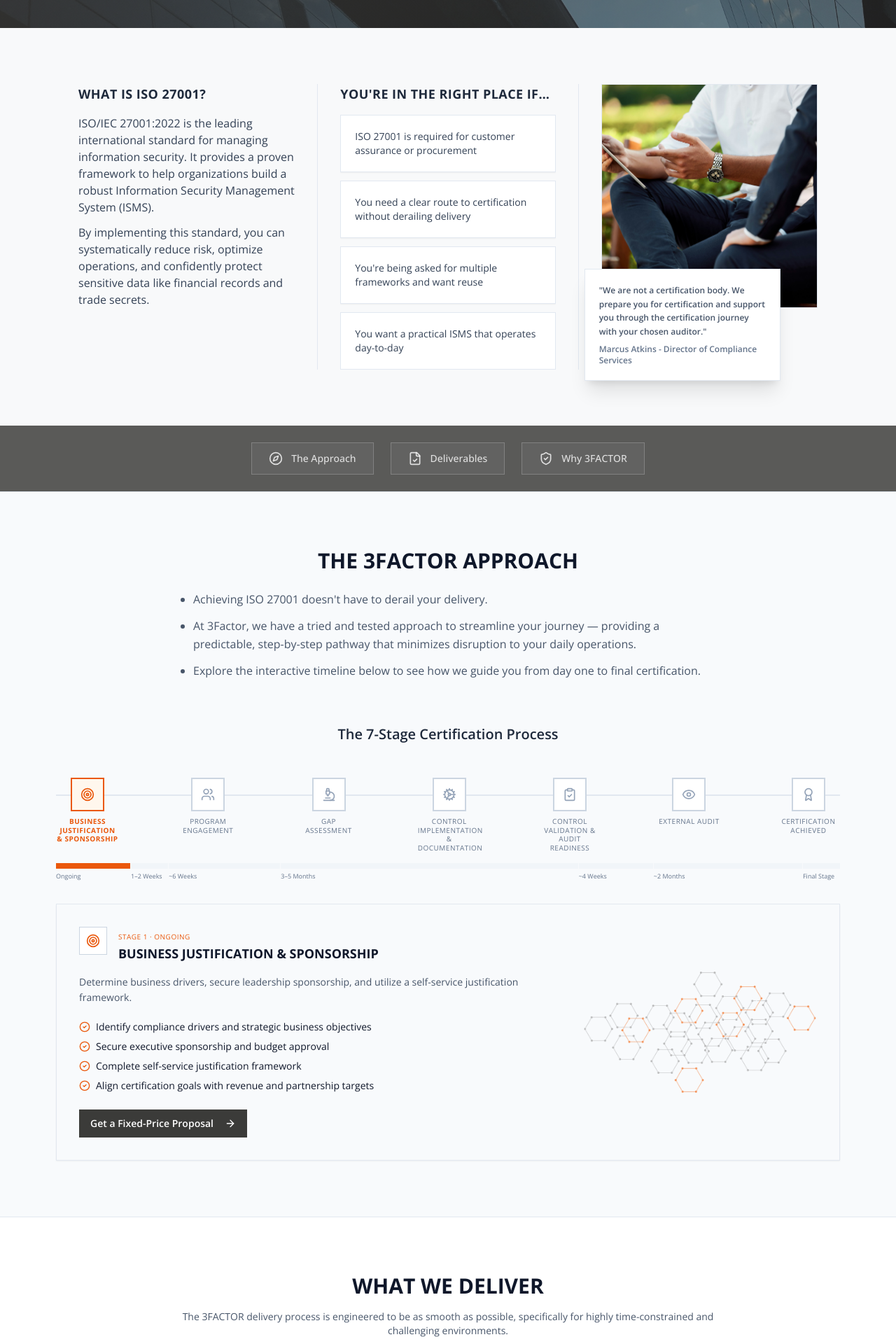
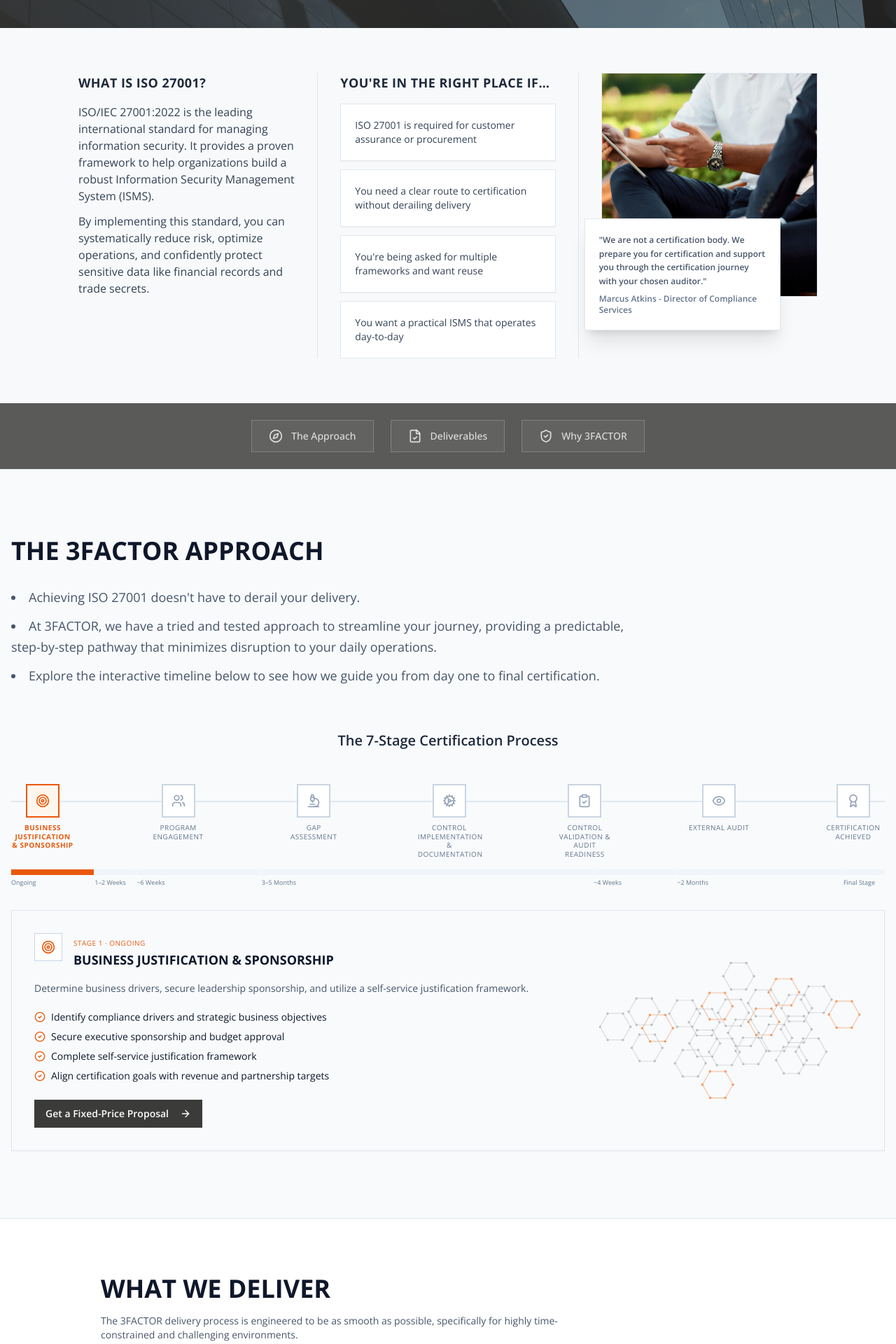
Before and after one commit to Sean3FACTOR/threefactor-glow-web, a React (Vite) app: page /services/iso-27001 in a window 1280 px wide. Shown: the part 280-2200 px from the top of the page at 70% size. Built offline with nearby package versions, Linux system fonts and the light colour scheme.

Commit message:
Visual edit in Lovable
Edited UI in Lovable

```diff
--- a/src/pages/ISO27001Page.tsx
+++ b/src/pages/ISO27001Page.tsx
@@ -612,9 +612,9 @@ const ISO27001Page = () => {
 
 
       {/* ─── You're in the right place ─── */}
-      <section className="py-20 bg-[#F8F9FA]">
+      <section className="py-16 bg-[#F8F9FA]">
         <div className="container mx-auto px-4 max-w-6xl">
-        <div className="grid grid-cols-1 lg:grid-cols-3 items-stretch">
+        <div className="grid grid-cols-1 lg:grid-cols-3 items-start">
             {/* Column 1: What is ISO 27001? */}
             <div className="px-6 lg:px-8">
               {/* Mobile: accordion toggle */}
@@ -718,18 +718,17 @@ const ISO27001Page = () => {
 
 
       {/* ═══ SEGMENT 2: THE ROADMAP ═══ */}
-      <section id="roadmap" className="py-20 bg-slate-50 border-y border-slate-200">
-        <div className="container mx-auto px-4 max-w-6xl">
-          <div className="text-center mb-16">
-            <h2 className="text-2xl md:text-3xl font-bold text-slate-900 uppercase mb-6">
+      <section id="roadmap" className="py-24 bg-slate-50 border-y border-slate-200">
+        <div className="container mx-auto px-4">
+
+          <h2 className="text-3xl md:text-4xl font-bold text-slate-900 uppercase mb-8">
             THE 3FACTOR APPROACH
           </h2>
-            <ul className="text-base text-slate-600 leading-relaxed space-y-3 list-disc list-outside pl-5 max-w-3xl mx-auto text-left">
+          <ul className="text-lg text-slate-600 mb-16 max-w-4xl leading-relaxed space-y-3 list-disc list-inside">
             <li>Achieving ISO 27001 doesn't have to derail your delivery.</li>
-              <li>At 3Factor, we have a tried and tested approach to streamline your journey — providing a predictable, step-by-step pathway that minimizes disruption to your daily operations.</li>
+            <li>At 3FACTOR, we have a tried and tested approach to streamline your journey, providing a predictable, step-by-step pathway that minimizes disruption to your daily operations.</li>
             <li>Explore the interactive timeline below to see how we guide you from day one to final certification.</li>
           </ul>
-          </div>
           <h3 className="text-xl font-semibold text-slate-800 text-center mb-12">
             The 7-Stage Certification Process
           </h3>
@@ -740,12 +739,13 @@ const ISO27001Page = () => {
       {/* ═══ SEGMENT 3: DELIVERABLES (Vertical Tabs / Accordion) ═══ */}
       <section id="deliverables" className="py-20 bg-white">
         <div className="container mx-auto px-4 max-w-5xl">
-          <div className="text-center mb-12">
-            <h2 className="text-2xl md:text-3xl font-bold text-slate-900 uppercase mb-4">
+
+          <h2 className="text-3xl md:text-4xl font-bold text-slate-900 uppercase mb-4">
             What we deliver
           </h2>
-            <p className="text-sm text-slate-600 max-w-3xl mx-auto">The 3FACTOR delivery process is engineered to be as smooth as possible, specifically for highly time-constrained and challenging environments.</p>
-          </div>
+          <p className="text-sm text-slate-600 mb-12 max-w-2xl">The 3FACTOR delivery process is engineered to be as smooth as possible, specifically for highly time-constrained and challenging environments.
+
+          </p>
 
           {/* Desktop: Vertical Tabs */}
           <div className="hidden lg:block">
@@ -881,9 +881,9 @@ const ISO27001Page = () => {
       </section>
 
       {/* ═══ STATS BANNER ═══ */}
-      <section className="py-12" style={{ backgroundColor: "#5A5A58" }}>
+      <section className="py-10" style={{ backgroundColor: "#5A5A58" }}>
         <div className="container mx-auto px-4 max-w-6xl">
-          <h2 className="text-2xl md:text-3xl font-bold text-white uppercase mb-8">
+          <h2 className="text-2xl md:text-3xl font-bold text-white uppercase mb-6">
             Why organisations choose 3FACTOR
           </h2>
           <div className="grid grid-cols-1 sm:grid-cols-2 lg:grid-cols-4 gap-6">
@@ -906,15 +906,15 @@ const ISO27001Page = () => {
       </section>
 
       {/* ═══ WHY 3FACTOR (with Approach merged) ═══ */}
-      <section id="why-3factor" className="py-20" style={{ backgroundColor: "#F8F9FA" }}>
+      <section id="why-3factor" className="pt-10 pb-16" style={{ backgroundColor: "#F8F9FA" }}>
         <div className="container mx-auto px-4 max-w-6xl">
 
           {/* Problems & Solutions */}
           <div id="approach">
-            <h2 className="text-2xl md:text-3xl font-bold text-slate-900 uppercase mb-4">
+            <h3 className="text-lg md:text-xl font-bold text-slate-900 uppercase mb-2">
               HOW WE HELP YOU AVOID COMMON ISO 27001 PITFALLS
-            </h2>
-            <p className="text-sm text-slate-600 mb-12 max-w-3xl">
+            </h3>
+            <p className="text-lg text-slate-600 mb-10">
               Our tried and tested approach ensures your certification journey stays on track while avoiding these frequent industry traps.
             </p>
             <div className="grid grid-cols-1 lg:grid-cols-12 gap-8 items-start">
@@ -975,11 +975,7 @@ const ISO27001Page = () => {
             </div>
           </div>
 
-          <p className="mt-12 text-sm text-slate-500 max-w-2xl">
-            Our 'Evidence-First' approach makes your ISO controls plug-and-play. Effortlessly reuse them across these frameworks to stay ahead of changing customer requirements and new regulations like NIS2 and DORA.
-          </p>
-
-          <div className="mt-4 flex flex-wrap gap-2 justify-center lg:justify-start">
+          <div className="mt-12 flex flex-wrap gap-2 justify-center lg:justify-start">
             {["SOC 2", "NIS2", "DORA", "CIS", "CMMC", "ISO 27701"].map((fw) =>
             <span key={fw} className="px-3 py-1 text-xs font-mono border border-slate-300 text-slate-500">
                 {fw}
@@ -997,7 +993,7 @@ const ISO27001Page = () => {
       <section className="py-20 bg-white">
         <div className="container mx-auto px-4 max-w-3xl">
 
-          <h2 className="text-2xl md:text-3xl font-bold text-slate-900 uppercase mb-10">
+          <h2 className="text-3xl md:text-4xl font-bold text-slate-900 uppercase mb-10">
             Frequently asked questions
           </h2>
           <Accordion type="single" collapsible className="w-full">
@@ -1022,9 +1018,9 @@ const ISO27001Page = () => {
       </section>
 
       {/* ═══ FINAL CTA ═══ */}
-      <section className="py-20 bg-white border-t border-slate-200">
+      <section className="py-24 bg-white border-t border-slate-200">
         <div className="container mx-auto px-4 max-w-3xl text-center">
-          <h2 className="text-2xl md:text-3xl font-bold uppercase mb-4 text-slate-900">
+          <h2 className="text-3xl md:text-4xl font-bold uppercase mb-4 text-slate-900">
             Ready to start?
           </h2>
           <p className="text-sm text-slate-600 mb-8 max-w-xl mx-auto">
```
Lines whose indentation alone changed are shown as unchanged.
